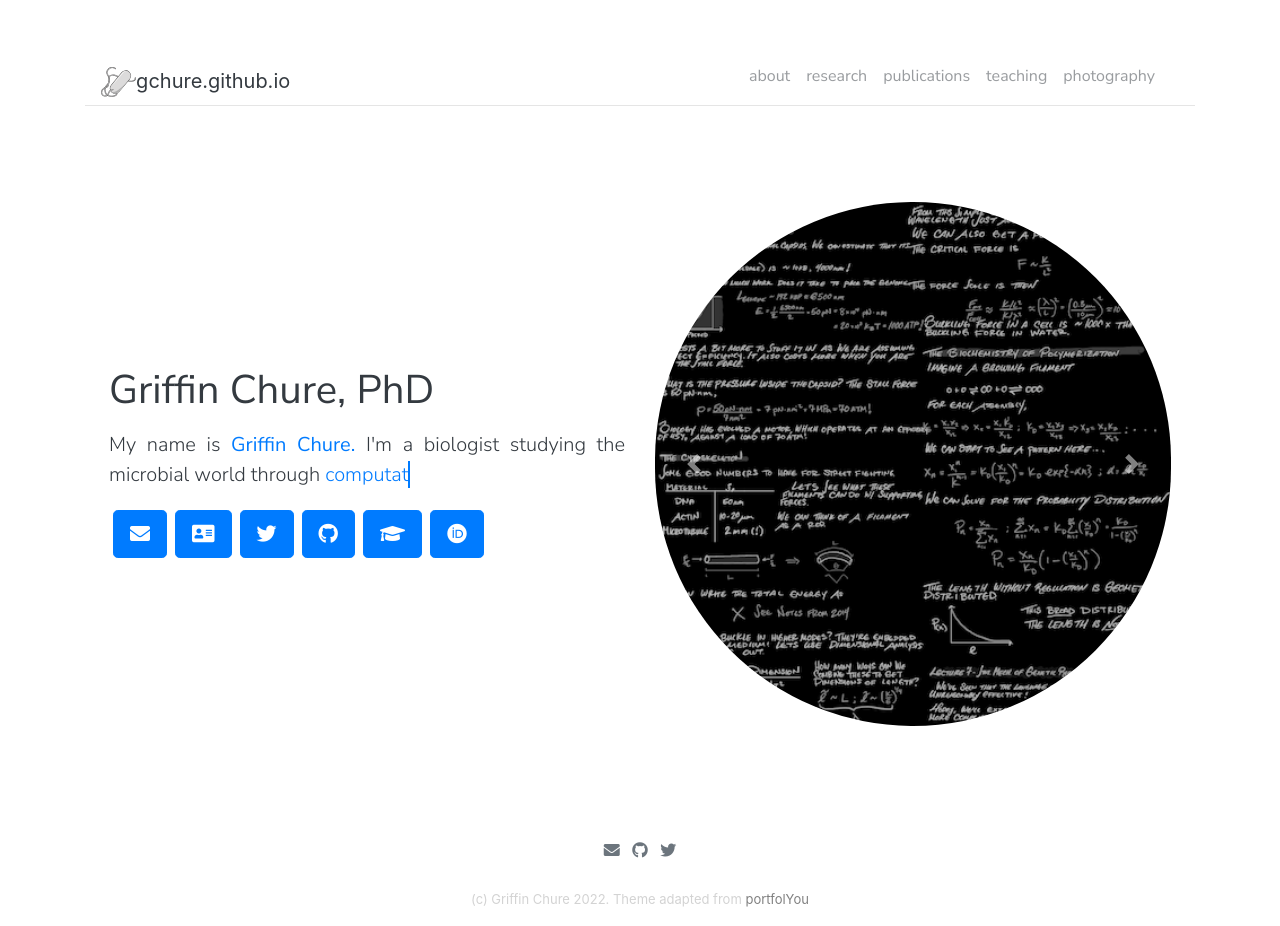
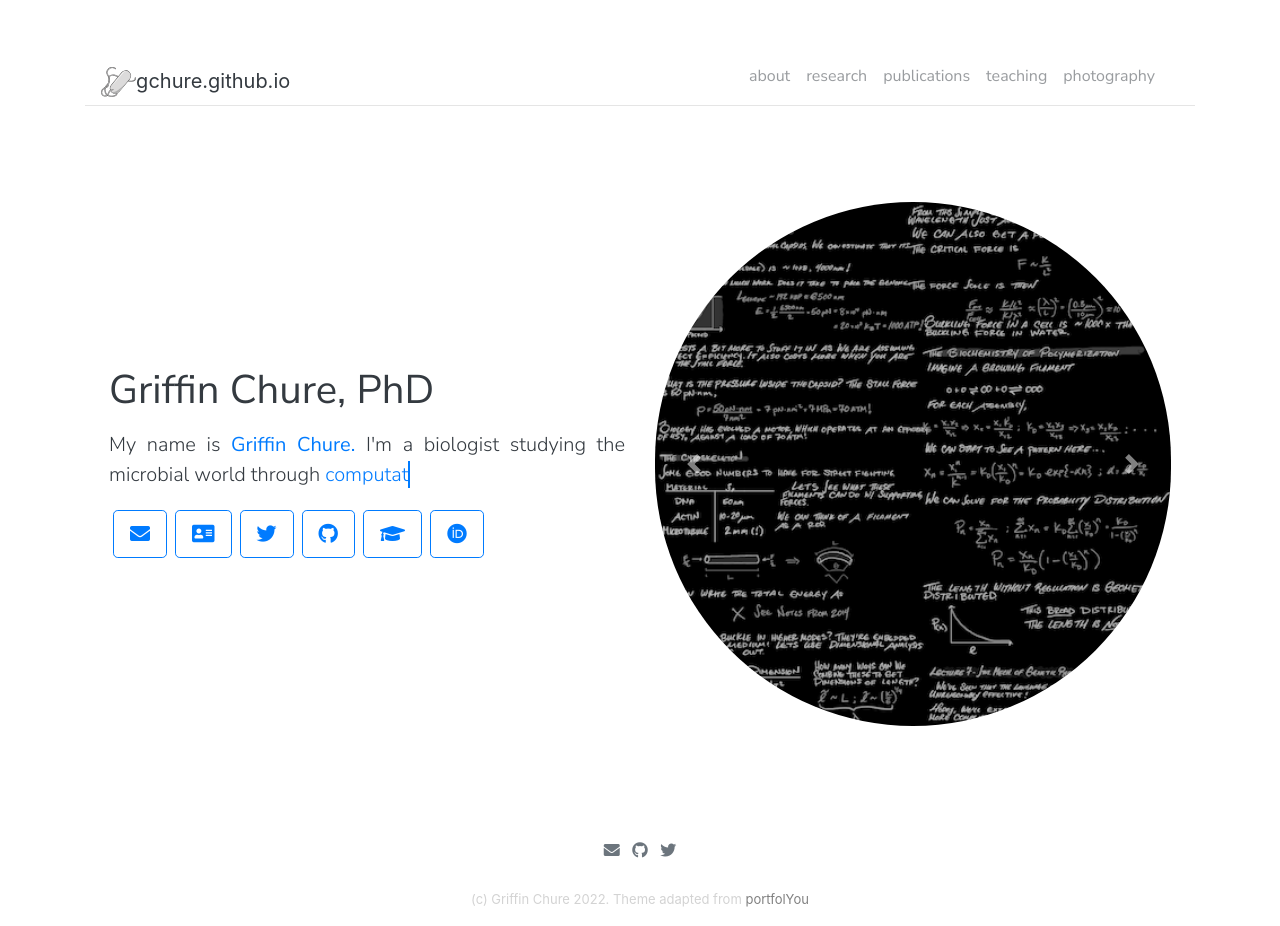
Before and after one commit to gchure/gchure.github.io, a Jekyll site: the page built from pages/index.md, in a window 1280 px wide. Built offline with Jekyll 4.4.1, drawn with Linux system fonts in a browser that asks for light colours; nearby versions of some CDN libraries; some web fonts are replaced.

Commit message:
Fixed some problems that caused errors on Safari and Chrome

```diff
--- a/_includes/landing.html
+++ b/_includes/landing.html
@@ -39,12 +39,12 @@
       studying the microbial world through <span style="color:#007bff;" class="typewrite" data-period="1000" data-type='["theoretical physics. ", "computational modeling. ", "experimental biochemistry."]'></span>
      </p>
       <div class="d-grid gap-2 d-md-flex justify-content-md-start">
-        <a  type="button" href="mailto:gchure@stanford.edu" class="m-1 btn btn-primary btn-lg"><i class="fa fa-envelope"></i></a>
-         <a type="button" href="{{site.baseurl}}/assets/pdfs/GriffinChure_CV_2022-01-29.pdf" class="m-1 btn btn-primary btn-lg"><i class="fa fa-address-card"></i></a>
-         <a type="button" href="https://twitter.com/gdchure" class="m-1 btn btn-primary btn-lg"><i class="fab fa-twitter"></i></a>
-         <a type="button" href="https://github.com/gchure" class="m-1 btn btn-primary btn-lg"><i class="fab fa-github"></i></a>
-         <a type="button" href="https://scholar.google.com/citations?user=hnr_VNMAAAAJ&hl=en" class="m-1 btn btn-primary btn-lg"><i class="fa fa-graduation-cap"></i></a>
-         <a type="button" href="https://orcid.org/0000-0002-2216-2057" class="m-1 btn btn-primary btn-lg"><i class="fab fa-orcid"></i></a>
+         <a  href="mailto:gchure@stanford.edu" class="m-1 btn btn-outline-primary btn-lg"><i class="fa fa-envelope"></i></a>
+         <a  href="{{site.baseurl}}/assets/pdfs/GriffinChure_CV_2022-01-29.pdf" class="m-1 btn btn-outline-primary btn-lg"><i class="fa fa-address-card"></i></a>
+         <a  href="https://twitter.com/gdchure" class="m-1 btn btn-outline-primary btn-lg"><i class="fab fa-twitter"></i></a>
+         <a  href="https://github.com/gchure" class="m-1 btn btn-outline-primary btn-lg"><i class="fab fa-github"></i></a>
+         <a  href="https://scholar.google.com/citations?user=hnr_VNMAAAAJ&hl=en" class="m-1 btn btn-outline-primary btn-lg"><i class="fa fa-graduation-cap"></i></a>
+         <a  href="https://orcid.org/0000-0002-2216-2057" class="m-1 btn btn-outline-primary btn-lg"><i class="fab fa-orcid"></i></a>
       </div>
     </div>
   </div>
--- a/_sass/_gallery.scss
+++ b/_sass/_gallery.scss
@@ -5,6 +5,7 @@
     width: 100%;
     border-radius: 10px;
     max-height: 400px;
+    width: auto;
   }
       column-count: 1;
       column-gap: 0px;
```
Also changed, not shown: _publications/2021-02-14-human-impacts.md (+1 -1 lines), pages/about.md (+1 -1 lines), assets/publications/anthropocene/cover.jpeg (added), assets/publications/figure_1/cover.png, 6 other files.
